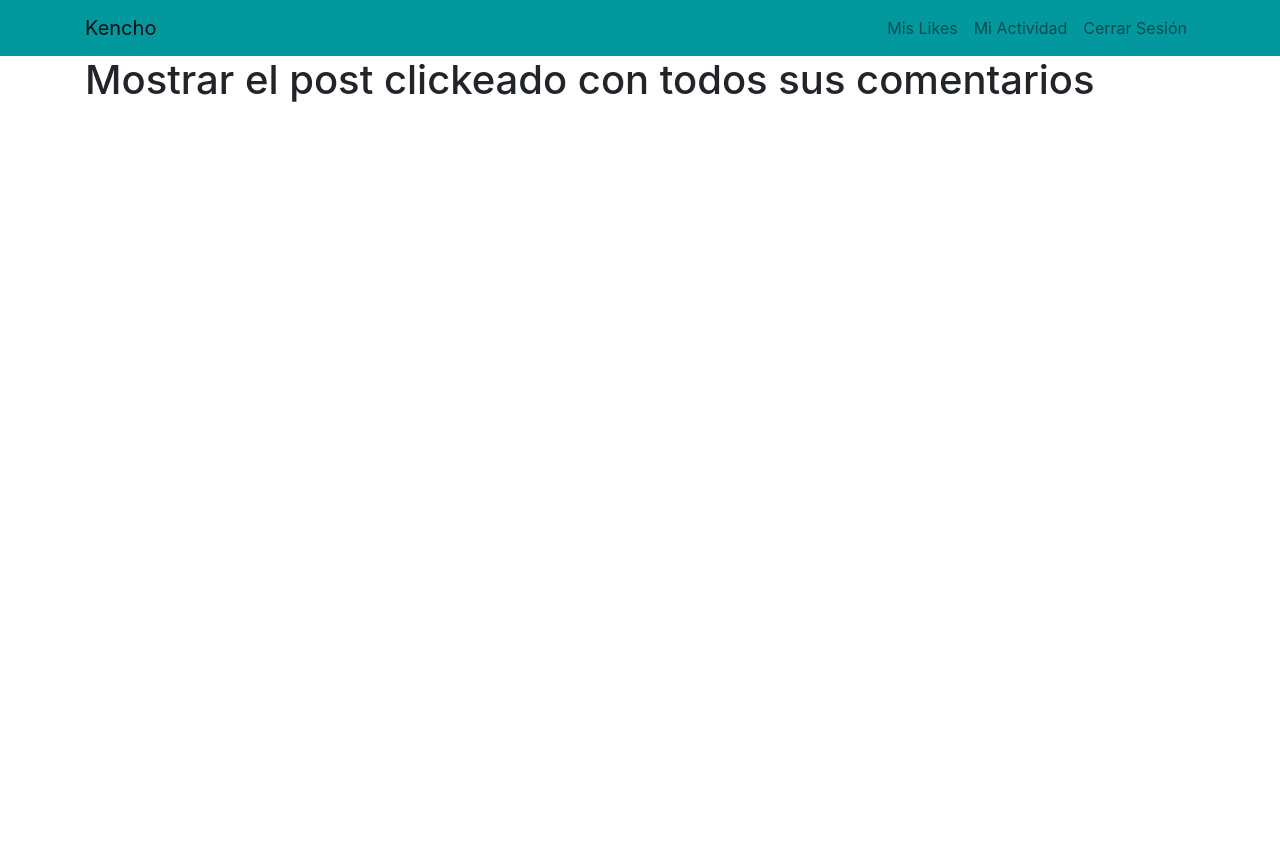
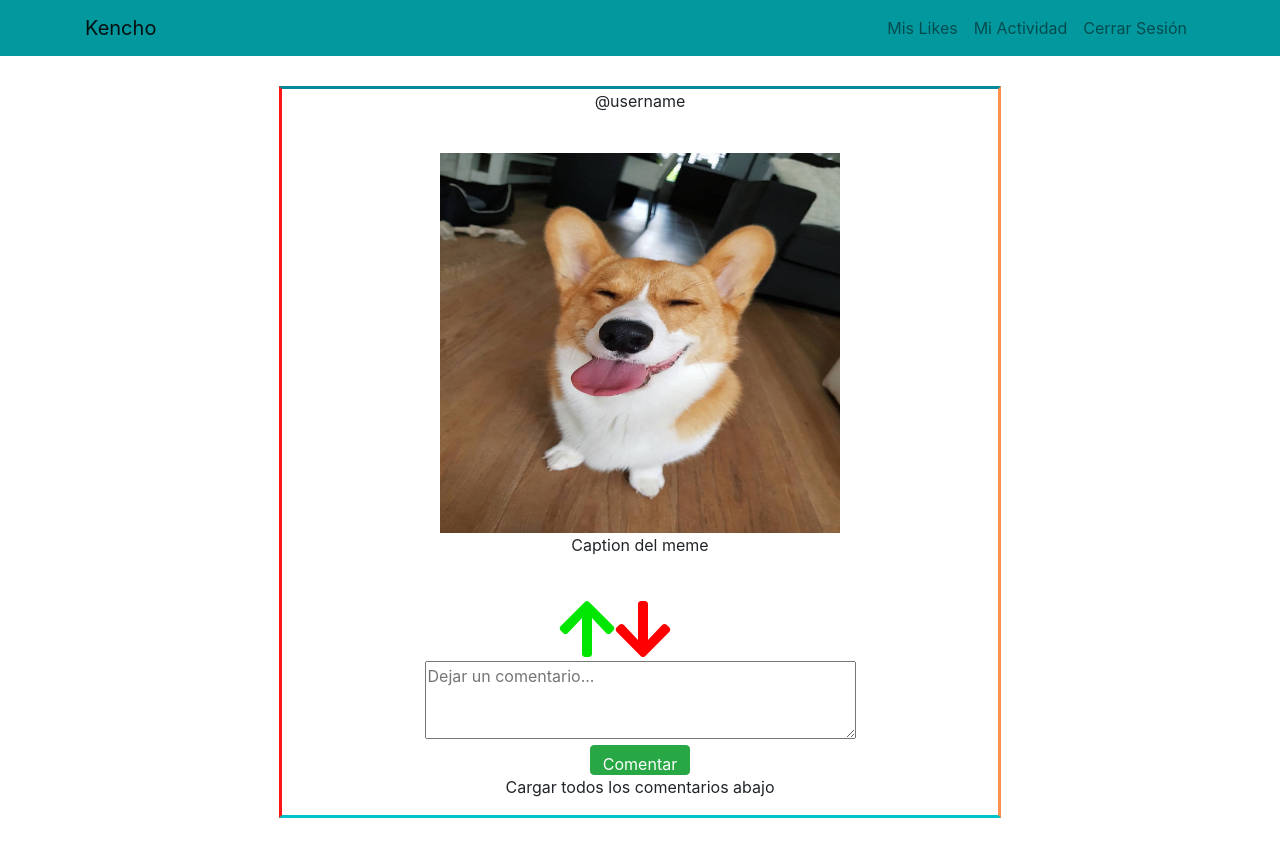
Before and after one commit to Estebant97/kencho-app, a React (Create React App) app in the folder client/: page /open-post in a window 1280 px wide. Before the commit the page ends 800 px from the top, so only its background shows below. Built offline with nearby package versions, Linux system fonts and the light colour scheme.

Commit message:
modified openpost component

```diff
--- a/client/src/App.css
+++ b/client/src/App.css
@@ -57,18 +57,20 @@
   margin-left: auto;
   margin-right: auto;
   text-align: center;
+  margin-top: 30px;
 }
 /*Checar margins y paddings de elementos*/
 .arrowUp{
   color: #00e600;
-  margin-right: 20px;
+  margin-left:-50px ;
 
 }
 .arrowDown{
   color:red;
+  /*margin-right: 140px;*/
 }
 .comment{
   color:#03989e;
   /*checar el flexbox para hacerlo responsive*/
-  margin-left: 150px;
+  margin-left: 200px;
 }
--- a/client/src/components/Feed.js
+++ b/client/src/components/Feed.js
@@ -5,7 +5,19 @@ import {FontAwesomeIcon} from '@fortawesome/react-fontawesome';
 import {faArrowUp} from "@fortawesome/free-solid-svg-icons";
 import {faArrowDown} from "@fortawesome/free-solid-svg-icons";
 import {faCommentAlt} from "@fortawesome/free-regular-svg-icons";
+//var Modal = ReactBootstrap.Modal;
 //import {corgi} from "../assets/corgi.png";
+
+//Redirecciona al open post
+//Se le tienen que mandar los props del post para que cargue la img y comments
+function postToOpen(){
+    window.location.href='/open-post';
+}
+//likedPost = true, agregarlo a los post likeados del usuario
+function like(){
+    alert('agregado a post likeados');
+}
+
 
 class Feed extends React.Component {
 
@@ -19,8 +31,9 @@ class Feed extends React.Component {
                             <h1 className="my-5">Memes Kencho</h1>
                             </div>
                             <span>
-                            <Button variant="success" style={{ height: 80, marginTop: 30 }}>Agregar meme</Button>{' '}
+                            <Button variant="success" style={{ height: 80, marginTop: 30 }} >Agregar meme</Button>
                             </span>
+
 
                         </div>
                         <div className="imagesFeed">
@@ -28,7 +41,32 @@ class Feed extends React.Component {
                                    <p>@username</p>
                                <br>
                                </br>
-                                   <img className="images"src={require('../assets/corgi.png')} alt="Corgi"/>
+                                   <img className="images"src={require('../assets/corgi.png')} alt="Corgi" onClick={postToOpen}/>
+                                    <p>Caption del meme</p>
+                                    <br>
+                                     </br>
+                                   <div>
+                                       <span>
+                                   <FontAwesomeIcon icon={faArrowUp} size='4x' className="arrowUp" onClick={like}>
+                                   </FontAwesomeIcon>
+
+
+                                   <FontAwesomeIcon icon={faArrowDown} size='4x' className="arrowDown">
+                                   </FontAwesomeIcon>
+
+                                    <span className="commentBox" onClick={postToOpen}>
+                                   <FontAwesomeIcon icon={faCommentAlt} size='4x' className="comment">
+                                   </FontAwesomeIcon>
+                                   </span>
+                                   </span>
+                               </div>
+                               </div>
+                               <br>
+                               </br>
+                               <div className="borderImage">
+                               <br>
+                               </br>
+                                   <img className="images"src={require('../assets/golden.jpg')} alt="Corgi" onClick={postToOpen}/>
                                    <p>Caption del meme</p>
                                    <br>
                                     </br>
@@ -41,32 +79,7 @@ class Feed extends React.Component {
                                    <FontAwesomeIcon icon={faArrowDown} size='4x' className="arrowDown">
                                    </FontAwesomeIcon>
 
-                                    <span className="commentBox">
-                                   <FontAwesomeIcon icon={faCommentAlt} size='4x' className="comment">
-                                   </FontAwesomeIcon>
-                                   </span>
-                                   </span>
-                               </div>
-                               </div>
-                               <br>
-                               </br>
-                               <div className="borderImage">
-                               <br>
-                               </br>
-                                   <img className="images"src={require('../assets/golden.jpg')} alt="Corgi"/>
-                                   <p>Caption del meme</p>
-                                   <br>
-                                    </br>
-                                   <div>
-                                       <span>
-                                   <FontAwesomeIcon icon={faArrowUp} size='4x' className="arrowUp">
-                                   </FontAwesomeIcon>
-
-
-                                   <FontAwesomeIcon icon={faArrowDown} size='4x' className="arrowDown">
-                                   </FontAwesomeIcon>
-
-                                    <span className="commentBox">
+                                    <span className="commentBox" onClick={postToOpen}>
                                    <FontAwesomeIcon icon={faCommentAlt} size='4x' className="comment">
                                    </FontAwesomeIcon>
                                    </span>
--- a/client/src/components/OpenPost.js
+++ b/client/src/components/OpenPost.js
@@ -1,15 +1,56 @@
 import React from "react";
 import Navbar from "./NavBar";
+import { Button } from 'react-bootstrap';
+import {FontAwesomeIcon} from '@fortawesome/react-fontawesome';
+import {faArrowUp} from "@fortawesome/free-solid-svg-icons";
+import {faArrowDown} from "@fortawesome/free-solid-svg-icons";
 
 
+
+function like(){
+    alert('agregado a post likeados');
+}
+function unlike(){
+    alert('eliminar de post likeados');
+}
+
 class OpenPost extends React.Component {
+
     render() {
         return (
             <>
                 <Navbar></Navbar>
                 <div className="container">
-                   <h1>Mostrar el post clickeado con todos sus comentarios </h1>
-                </div>
+                <div className="borderImage">
+                                   <p>@username</p>
+                               <br>
+                               </br>
+                                   <img className="images"src={require('../assets/corgi.png')} alt="Corgi" />
+                                    <p>Caption del meme</p>
+                                    <br>
+                                     </br>
+                                   <div>
+                                       <span>
+                                   <FontAwesomeIcon icon={faArrowUp} size='4x' className="arrowUp" onClick={like}>
+                                   </FontAwesomeIcon>
+
+                                   <FontAwesomeIcon icon={faArrowDown} size='4x' className="arrowDown" onClick={unlike}>
+                                   </FontAwesomeIcon>
+                                   </span>
+                                  <div>
+                                     <textarea placeholder="Dejar un comentario..."
+                                    onChange={this.handleChange}
+                                    rows={3}
+                                    cols={40}
+                                    />
+                                     </div>
+                                     <Button variant="success" style={{ height: 30 }} >Comentar</Button>
+                                 <p>Cargar todos los comentarios abajo</p>
+                               </div>
+                               </div>
+                               <br>
+                               </br>
+                               </div>
             </>
         );
     }
--- a/client/src/components/Signup.js
+++ b/client/src/components/Signup.js
@@ -4,6 +4,7 @@ import { Link } from "react-router-dom";
 class Signup extends React.Component {
     render () {
         return(
+
             <section className="overflow-hidden">
                 <div className="">
                     <div className="row">
```
